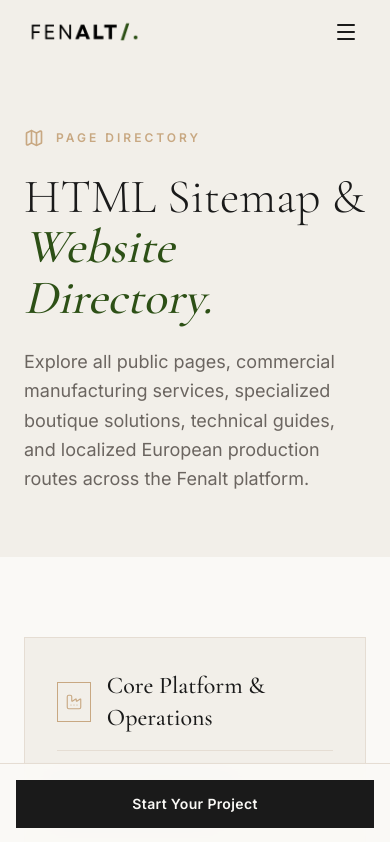
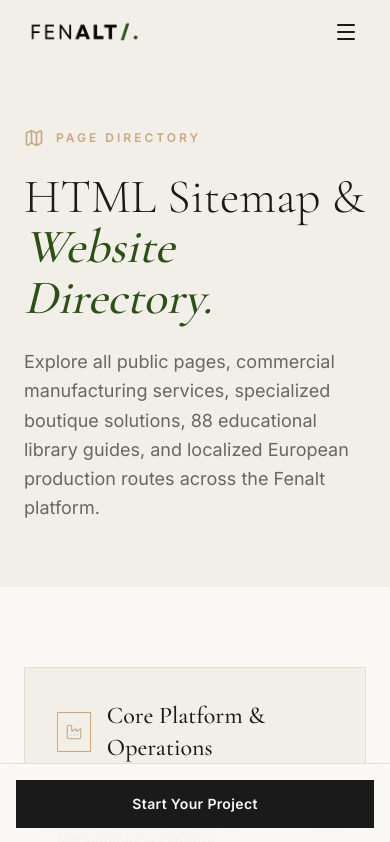
Before and after one commit to rifatkhan97/fenalt, a Next.js app: page /sitemap in a window 390 px wide. Shown: the top 842 px of the page. Built offline with nearby package versions, Linux system fonts and the light colour scheme.

Commit message:
feat(sitemap): update HTML sitemap with Educational Library Hub and categorized guides

```diff
--- a/app/sitemap/page.tsx
+++ b/app/sitemap/page.tsx
@@ -15,19 +15,22 @@
   Compass,
   TrendingUp,
   Languages,
+  BookOpen,
+  GraduationCap,
+  Sparkles,
 } from "lucide-react";
 
 export const metadata: Metadata = {
   title: "HTML Sitemap & Complete Website Directory | Fenalt",
   description:
-    "Complete human-readable HTML sitemap and website directory for Fenalt. Explore all commercial apparel manufacturing services, boutique solutions, and trade guides.",
+    "Complete human-readable HTML sitemap and website directory for Fenalt. Explore all commercial apparel manufacturing services, boutique solutions, educational library guides, and trade resources.",
   alternates: {
     canonical: "https://fenalt.com/sitemap",
   },
   openGraph: {
     title: "HTML Sitemap & Complete Website Directory | Fenalt",
     description:
-      "Complete human-readable HTML sitemap and website directory for Fenalt. Explore all commercial apparel manufacturing services, boutique solutions, and trade guides.",
+      "Complete human-readable HTML sitemap and website directory for Fenalt. Explore all commercial apparel manufacturing services, boutique solutions, educational library guides, and trade resources.",
     url: "https://fenalt.com/sitemap",
   },
 };
@@ -36,18 +39,18 @@
   const breadcrumbsJsonLd = {
     "@context": "https://schema.org",
     "@type": "BreadcrumbList",
-    "itemListElement": [
+    itemListElement: [
       {
         "@type": "ListItem",
-        "position": 1,
-        "name": "Home",
-        "item": "https://fenalt.com",
+        position: 1,
+        name: "Home",
+        item: "https://fenalt.com",
       },
       {
         "@type": "ListItem",
-        "position": 2,
-        "name": "Sitemap",
-        "item": "https://fenalt.com/sitemap",
+        position: 2,
+        name: "Sitemap",
+        item: "https://fenalt.com/sitemap",
       },
     ],
   };
@@ -61,6 +64,7 @@
         { href: "/capabilities", label: "Capabilities | End-to-End Production & Sourcing" },
         { href: "/operations", label: "Operations | Quality Control & Freight Logistics" },
         { href: "/resources", label: "Resources Hub | Sourcing Guides & Trade Base" },
+        { href: "/learn", label: "Educational Library | 88 Apparel Guides" },
         { href: "/mission", label: "Our Mission | Sustainable & Ethical Supply Chain" },
         { href: "/contact", label: "Contact Us | Dhaka Headquarters & Inquiries" },
         { href: "/intake", label: "Start a Project | Project Submission Form" },
@@ -153,6 +157,34 @@
       ],
     },
     {
+      icon: GraduationCap,
+      title: "Educational Library | Fundamentals & Tech Packs",
+      links: [
+        { href: "/learn/how-clothing-manufacturing-works", label: "How Clothing Manufacturing Works: Complete Guide" },
+        { href: "/learn/cut-and-sew-manufacturing-explained", label: "Cut-and-Sew Manufacturing Explained" },
+        { href: "/learn/apparel-production-process-explained", label: "The Apparel Production Process Step by Step" },
+        { href: "/learn/what-is-a-tech-pack", label: "What Is a Tech Pack in Apparel Manufacturing?" },
+        { href: "/learn/tech-pack-mistakes", label: "Common Tech Pack Mistakes That Delay Production" },
+        { href: "/learn/points-of-measure-garment", label: "What Are Points of Measure (POM) in Apparel?" },
+        { href: "/learn/bill-of-materials-apparel", label: "What Is a Bill of Materials (BOM) in Apparel?" },
+        { href: "/learn/apparel-size-grading-explained", label: "How Apparel Size Grading Works Across Sizes" },
+      ],
+    },
+    {
+      icon: Sparkles,
+      title: "Educational Library | Sampling, Fabrics & QC",
+      links: [
+        { href: "/learn/types-of-apparel-samples", label: "The Different Types of Apparel Samples Explained" },
+        { href: "/learn/sample-approval-checklist", label: "Sample Approval Checklist for Fashion Brands" },
+        { href: "/learn/how-to-choose-fabric-for-clothing-brand", label: "How to Choose Fabric for a Clothing Brand" },
+        { href: "/learn/cotton-fabric-types-explained", label: "Cotton Fabric Types Explained for Fashion Brands" },
+        { href: "/learn/garment-customization-options-explained", label: "Garment Customization Options Explained" },
+        { href: "/learn/apparel-quality-control-explained", label: "Apparel Quality Control Explained: Framework" },
+        { href: "/learn/what-is-aql-in-apparel-quality-control", label: "What Is AQL in Apparel Quality Control?" },
+        { href: "/learn/how-to-find-a-reliable-clothing-manufacturer", label: "How to Find a Reliable Clothing Manufacturer" },
+      ],
+    },
+    {
       icon: TrendingUp,
       title: "International Sourcing & Country Comparisons",
       links: [
@@ -213,7 +245,7 @@
             <span className="italic font-medium text-[#2D5016]">Website Directory.</span>
           </h1>
           <p className="text-lg text-[#6B6560] leading-relaxed max-w-2xl">
-            Explore all public pages, commercial manufacturing services, specialized boutique solutions, technical guides, and localized European production routes across the Fenalt platform.
+            Explore all public pages, commercial manufacturing services, specialized boutique solutions, 88 educational library guides, and localized European production routes across the Fenalt platform.
           </p>
         </div>
       </section>
@@ -249,38 +281,31 @@
                             <span className="leading-snug">{link.label}</span>
                             <ArrowRight
                               size={14}
-                              className="text-[#6B6560] group-hover:text-[#2D5016] group-hover:translate-x-1 transition-all duration-200 flex-shrink-0 ml-4"
+                              className="shrink-0 text-[#6B6560] group-hover:text-[#2D5016] group-hover:translate-x-1 transition-all"
                             />
                           </Link>
                         </li>
                       ))}
                     </ul>
                   </div>
+
+                  {cat.title.includes("Educational Library") && (
+                    <div className="mt-8 pt-4 border-t border-[#E5DDD3]">
+                      <Link
+                        href="/learn"
+                        className="inline-flex items-center gap-2 text-xs font-semibold uppercase tracking-wider text-[#2D5016] hover:underline"
+                      >
+                        <span>Browse All 88 Educational Library Guides</span>
+                        <ArrowRight size={12} />
+                      </Link>
+                    </div>
+                  )}
                 </div>
               );
             })}
           </div>
         </div>
       </section>
-
-      {/* Bottom CTA */}
-      <section className="py-20 bg-[#FAF9F6] border-t border-[#E5DDD3]">
-        <div className="max-w-4xl mx-auto px-6 lg:px-8 text-center">
-          <ShieldCheck size={28} className="text-[#C8A882] mx-auto mb-4" />
-          <h2 className="font-display text-3xl lg:text-4xl font-light text-[#1A1A1A] mb-4">
-            Need custom manufacturing assistance?
-          </h2>
-          <p className="text-[#6B6560] leading-relaxed text-base mb-8 max-w-xl mx-auto">
-            Submit your design sketches or tech pack for a fast, all-inclusive quote from our Dhaka operations team.
-          </p>
-          <Link
-            href="/intake"
-            className="inline-flex items-center justify-center gap-2 px-8 py-4 bg-[#1A1A1A] text-[#FAF9F6] text-sm font-semibold tracking-wide hover:bg-[#2D5016] transition-colors duration-300"
-          >
-            Start Project <ArrowRight size={16} />
-          </Link>
-        </div>
-      </section>
     </>
   );
 }
```
